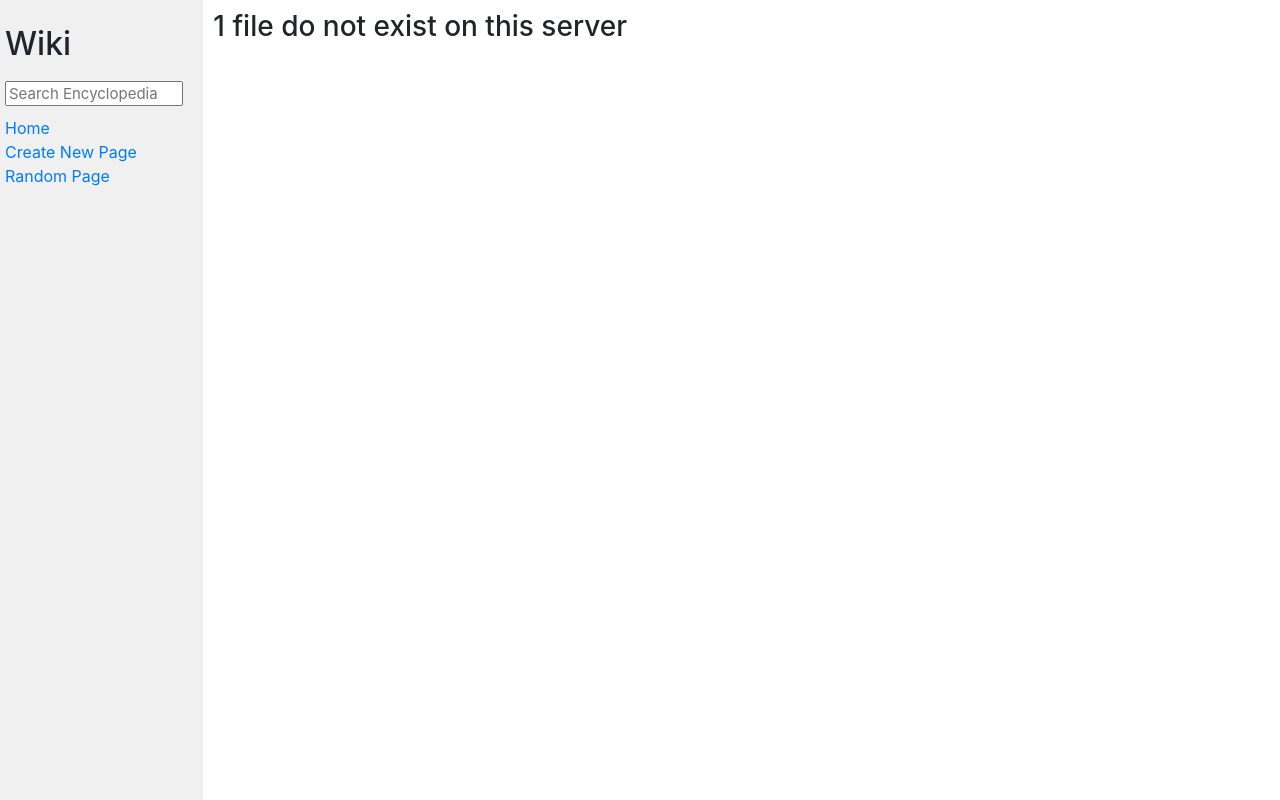
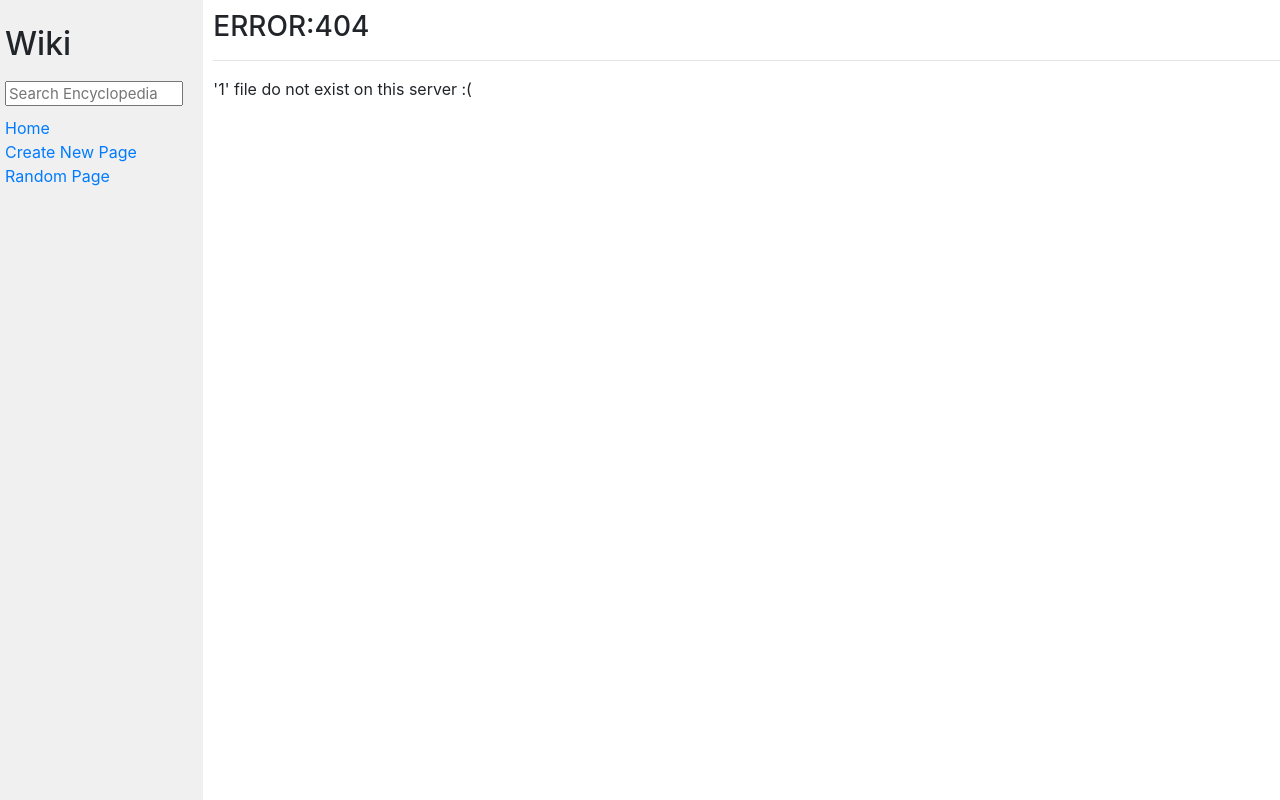
Before and after one commit to msingh9365/wiki, a Django app: page /wiki/1 in a window 1280 px wide. Run offline with Django 3.2, Linux system fonts and the light colour scheme; some libraries are stand-ins or nearby versions.

Commit message:
Few Last moment changes

```diff
--- a/encyclopedia/templates/encyclopedia/error.html
+++ b/encyclopedia/templates/encyclopedia/error.html
@@ -5,6 +5,8 @@
 {% endblock %}
 
 {% block body %}
-    <h3>{{title}} file do not exist on this server</h3>
+    <h3>ERROR:404</h3>
+    <hr>
+    <p>'{{title}}' file do not exist on this server :(</p>
 
 {% endblock %}
```
